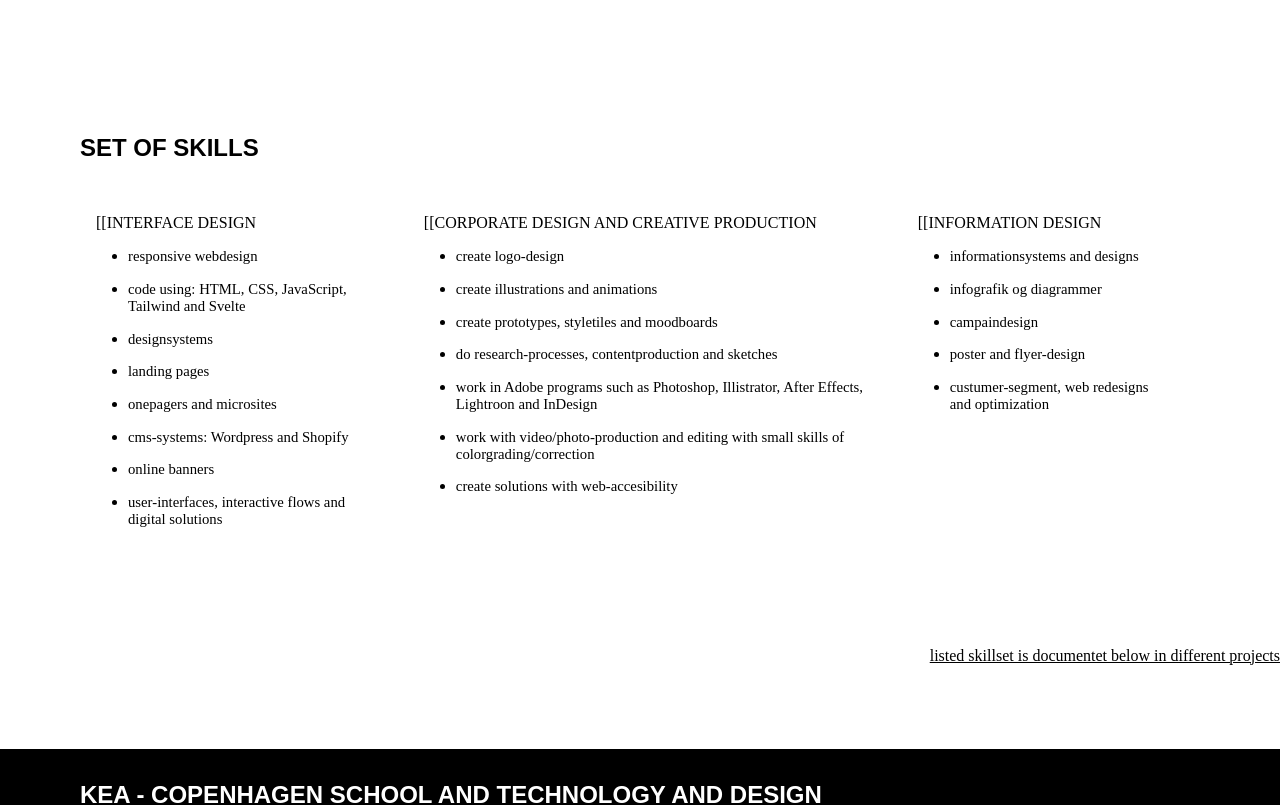
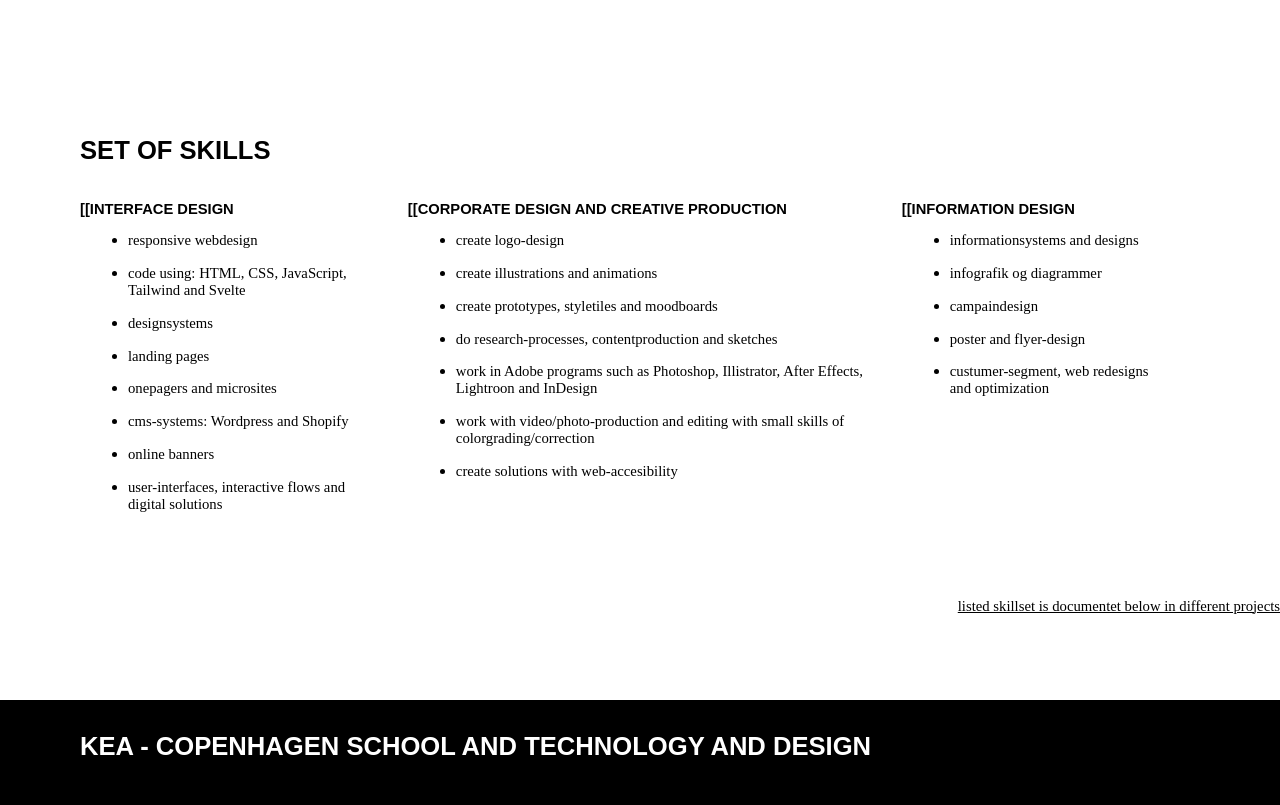
Before and after one commit to Anne6x24/anne-my2, a Svelte app: page / in a window 1280 px wide. Shown: the part 1422-2227 px from the top of the page. Built offline with nearby package versions, Linux system fonts and the light colour scheme.

Commit message:
rettelse

```diff
--- a/public/global.css
+++ b/public/global.css
@@ -15,6 +15,34 @@ body {
 		scroll-behavior: smooth;
 	}
 }
+
+/* fontsizes */
+
+
+
+h1 {
+	font-size: clamp(1.2rem, 1.1199999999999999rem + 0.4000000000000002vw, 1.6rem);
+}
+
+h2 {
+
+font-size: clamp(1.3rem, 1.2rem + 0.5vw, 1.8rem);
+}
+
+h3 {
+	font-size: clamp(0.8rem, 0.76rem + 0.19999999999999996vw, 1rem);
+}
+
+p {
+	font-size: clamp(0.5rem, 0.44rem + 0.30000000000000004vw, 0.8rem);
+}
+
+a {
+	font-size: clamp(0.8rem, 0.76rem + 0.19999999999999996vw, 1rem);
+}
+
+
+
 
 .about {
 	display: grid;
--- a/src/About.svelte
+++ b/src/About.svelte
@@ -30,7 +30,7 @@
 
 
 <div>
-<h4>[[INTERFACE DESIGN</h4>
+<h3>[[INTERFACE DESIGN</h3>
 <ul class="skills">
     <li><p>responsive webdesign</p></li>
     <li><p>code using: HTML, CSS, JavaScript, Tailwind and Svelte</p></li>
@@ -44,7 +44,7 @@
 </div>
 
 <div>
-<h4>[[CORPORATE DESIGN AND CREATIVE PRODUCTION</h4>
+<h3>[[CORPORATE DESIGN AND CREATIVE PRODUCTION</h3>
 <ul class="skills">
     <li><p>create logo-design</p></li>
     <li><p>create illustrations and animations</p></li>
@@ -57,7 +57,7 @@
 </div>
 
 <div>
-<h4>[[INFORMATION DESIGN</h4>
+<h3>[[INFORMATION DESIGN</h3>
 <ul class="skills">
     <li><p>informationsystems and designs</p></li>
     <li><p>infografik og diagrammer</p></li>
@@ -76,7 +76,6 @@
 
 
     .bottom {
-        font-size: x-small;
         text-decoration: underline 1px;
         width: 100%;
         padding-top: 2rem;
@@ -86,20 +85,11 @@
 
 
 
-    h2 {
-        padding-top: 2rem;
-    }
-
-    .top, .skill01, h4 {
+    .top {
         margin: 2rem;
     }
 
 
-
-    h3 {
-
-        font-size:small;
-    }
 
     img {
         width: 20rem !important;
@@ -119,6 +109,10 @@
         padding-bottom: 1rem;
     }
 
+    .skill01 {
+        margin-inline: 2rem;
+    }
+
     @media (min-width: 800px) {
 
         .top {
@@ -133,8 +127,6 @@
         .skill01 {
         display: flex;
         margin-inline: 5rem;
-
-
 
     }
 
@@ -156,13 +148,6 @@
         margin-right: 2rem;
     }
 
-    h4 {
-        margin: 0;
-        padding-left: 1rem;
-    }
-
-
-
     }
 
     @media (min-width: 1024px) {
@@ -170,25 +155,13 @@
         display: flex;
 
     }
-
-    .top_text {
-        font-size: medium;
-
-    }
-
-
-
-    .bottom {
-        font-size: medium;
-    }
-
     .text {
         margin-right: 10rem;
     }
 
-
-
-
+    .top {
+            margin: 5rem;
+        }
 }
 
 
--- a/src/Footer.svelte
+++ b/src/Footer.svelte
@@ -13,7 +13,6 @@ import { scrollTo, scrollRef, scrollTop } from 'svelte-scrolling'
 <style>
 
    h3 {
-       font-size: small;
        padding-left: 0.5rem;
        cursor: pointer;
    }
@@ -24,9 +23,5 @@ import { scrollTo, scrollRef, scrollTop } from 'svelte-scrolling'
         width: 100%;
     }
 
-    @media (min-width: 1024px) {
-        h3 {
-            font-size: medium;
-        }
-    }
+
 </style>
```
